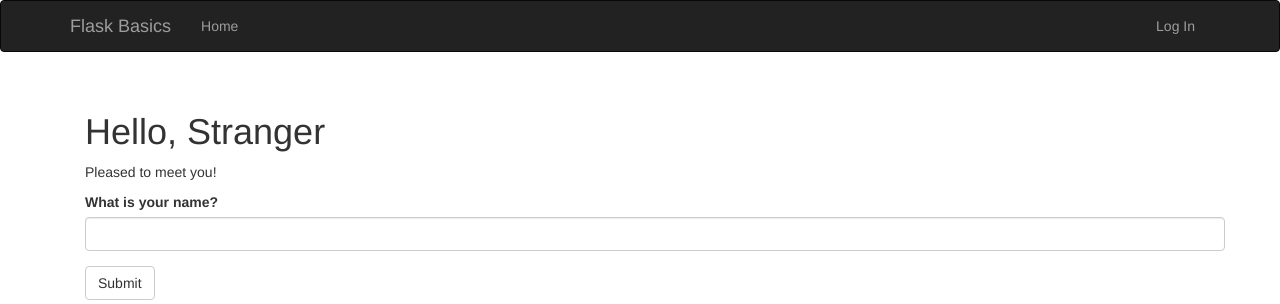
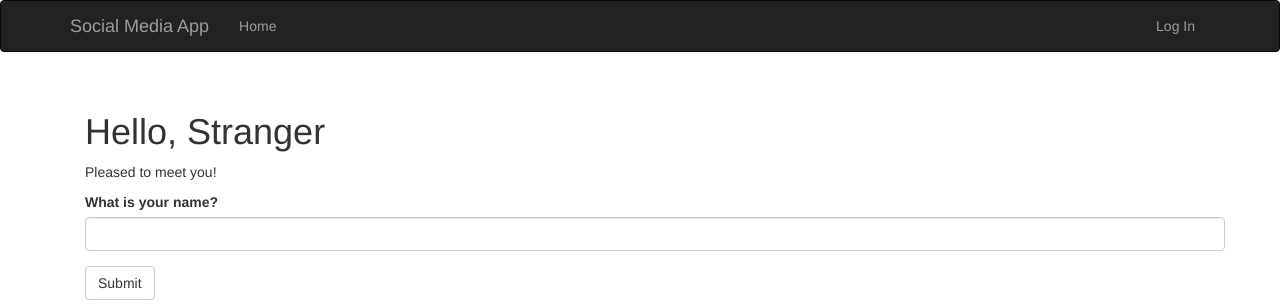
Before and after one commit to mm-grybel/Flask-Blog, a Flask app: page / in a window 1280 px wide. Shown: the top 304 px of the page. Run offline with Flask 2, Linux system fonts and the light colour scheme; some libraries are stand-ins or nearby versions.

Commit message:
Updated templates

```diff
--- a/app/templates/404.html
+++ b/app/templates/404.html
@@ -1,6 +1,6 @@
 {% extends "base.html" %}
 
-{% block title %}Flask Basics - Page Not Found{% endblock %}
+{% block title %}Social Media App - Page Not Found{% endblock %}
 
 {% block page_content %}
 <div class="page-header">
--- a/app/templates/500.html
+++ b/app/templates/500.html
@@ -1,6 +1,6 @@
 {% extends "base.html" %}
 
-{% block title %}Flask Basics - Page Not Found{% endblock %}
+{% block title %}Social Media App - Page Not Found{% endblock %}
 
 {% block page_content %}
 <div class="page-header">
--- a/app/templates/base.html
+++ b/app/templates/base.html
@@ -1,6 +1,6 @@
 {% extends "bootstrap/base.html" %}
 
-{% block title %}Flask Basics{% endblock %}
+{% block title %}Social Media App{% endblock %}
 
 {% block head %}
 {{ super() }}
@@ -18,7 +18,7 @@
                 <span class="icon-bar"></span>
                 <span class="icon-bar"></span>
             </button>
-            <a class="navbar-brand" href="/">Flask Basics</a>
+            <a class="navbar-brand" href="/">Social Media App</a>
         </div>
         <div class="navbar-collapse collapse">
             <ul class="nav navbar-nav">
--- a/app/templates/index.html
+++ b/app/templates/index.html
@@ -1,7 +1,7 @@
 {% extends "base.html" %}
 {% import "bootstrap/wtf.html" as wtf %}
 
-{% block title %}Flask Basics{% endblock %}
+{% block title %}Social Media App{% endblock %}
 
 {% block page_content %}
 <div class="container">
--- a/app/templates/user.html
+++ b/app/templates/user.html
@@ -1,6 +1,6 @@
 {% extends "base.html" %}
 
-{% block title %}Flask Basics{% endblock %}
+{% block title %}Social Media App{% endblock %}
 
 {% block page_content %}
 <div class="container">
```
